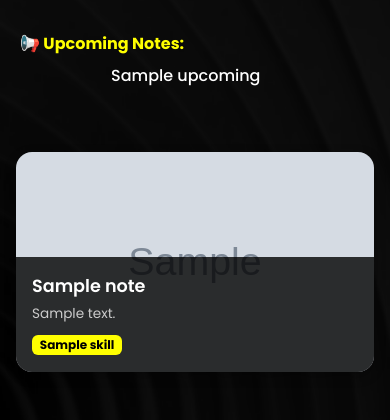
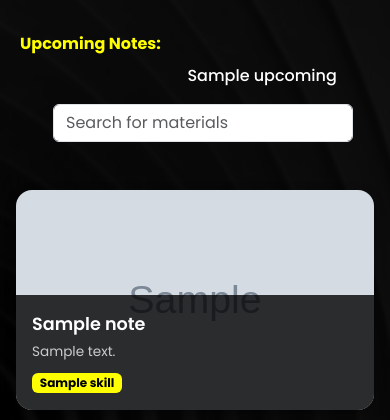
Before and after one commit to ayushmaanFCB/Portfolio-Ayushmaan, a Flask app: template templates/notes.html in a window 390 px wide. Shown: the part 87-507 px from the top of the page. Run offline with Flask 3, Linux system fonts and the light colour scheme; the template is opened without the code that fills it: most values are stand-ins (such as "Sample title", 1, 10 or a date in 2020); grey boxes marked "Sample" are stand-in pictures; some libraries are stand-ins or nearby versions.

Commit message:
Added search functionality

```diff
--- a/templates/notes.html
+++ b/templates/notes.html
@@ -125,6 +125,17 @@
             animation-play-state: paused;
         }
 
+        .search-box {
+            max-width: 250px;
+            min-width: 200px;
+        }
+
+        .note-card {
+            transition: opacity 0.3s ease, transform 0.3s ease;
+        }
+
+
+
         /* Mobile: stack instead */
         @media (max-width: 768px) {
             .news-section {
@@ -144,6 +155,28 @@
 
             .note-card:hover .note-thumbnail {
                 filter: none;
+            }
+
+            .search-box {
+                width: 100%;
+                max-width: 300px;
+                margin: 0 auto;
+                /* Centers horizontally */
+                text-align: center;
+                margin-top: 0.5rem;
+            }
+
+            .d-flex.justify-content-between {
+                flex-direction: column;
+                /* Stack elements vertically */
+                align-items: center;
+                /* Center them */
+            }
+
+            .news-section {
+                width: 100%;
+                justify-content: center;
+                text-align: center;
             }
         }
     </style>
@@ -195,20 +228,29 @@
             </div>
         </nav>
 
-        {% if upcoming_notes%}
         <div class="container mt-4">
-            <div class="news-section p-2 mb-4">
-                <span class="banner-title">📢 Upcoming Notes:</span>
-                <div class="scroll-mask">
-                    <div class="scrolling-content">
-                        {% for upcoming in upcoming_notes %}
-                        <span class="upcoming-item">{{ upcoming.title }}</span>
-                        {% endfor %}
+            <div class="d-flex justify-content-between align-items-center flex-wrap mb-3">
+                <!-- Upcoming Notes Banner -->
+                {% if upcoming_notes%}
+                <div class="news-section flex-grow-1 me-3 p-2">
+                    <span class="banner-title">Upcoming Notes:</span>
+                    <div class="scroll-mask">
+                        <div class="scrolling-content">
+                            {% for upcoming in upcoming_notes %}
+                            <span class="upcoming-item">{{ upcoming.title }}</span>
+                            {% endfor %}
+                        </div>
                     </div>
+                </div>
+                {% endif %}
+
+                <!-- Tag Search Box -->
+                <div class="search-box">
+                    <input type="text" id="tagSearch" class="form-control" placeholder="Search for materials">
                 </div>
             </div>
         </div>
-        {% endif %}
+
 
 
         <div class="container" style="padding: 2rem 1rem;">
@@ -233,10 +275,48 @@
                 {% endfor %}
             </div>
         </div>
+    </div>
+
+    <script>
+        document.getElementById("tagSearch").addEventListener("input", function () {
+            const searchTerm = this.value.toLowerCase();
+            const cards = document.querySelectorAll(".note-card");
+
+            cards.forEach(card => {
+                const title = card.querySelector(".note-title").textContent.toLowerCase();
+                const tags = Array.from(card.querySelectorAll(".badge")).map(tag => tag.textContent.toLowerCase());
+                let match = false;
+
+                // ✅ Match if title or any tag contains searchTerm
+                if (title.includes(searchTerm) || tags.some(tag => tag.includes(searchTerm))) {
+                    match = true;
+                }
+
+                if (searchTerm.length >= 3) {
+                    if (match) {
+                        card.style.opacity = "1";
+                        card.style.transform = "scale(1)";
+                        card.style.pointerEvents = "auto";
+                        card.style.position = "";
+                    } else {
+                        card.style.opacity = "0";
+                        card.style.transform = "scale(0.9)";
+                        card.style.pointerEvents = "none";
+                        card.style.position = "absolute"; /* removes its space smoothly */
+                    }
+                } else {
+                    // ✅ Reset when search < 3 chars
+                    card.style.opacity = "1";
+                    card.style.transform = "scale(1)";
+                    card.style.pointerEvents = "auto";
+                    card.style.position = "";
+                }
+            });
+        });
+    </script>
 
 
 
-    </div>
 </body>
 
 </html>
```
Also changed, not shown: static/images/notes/computer_vision.png, static/images/notes/machine_learning.png (added), static/images/notes/nlp.png (added).
